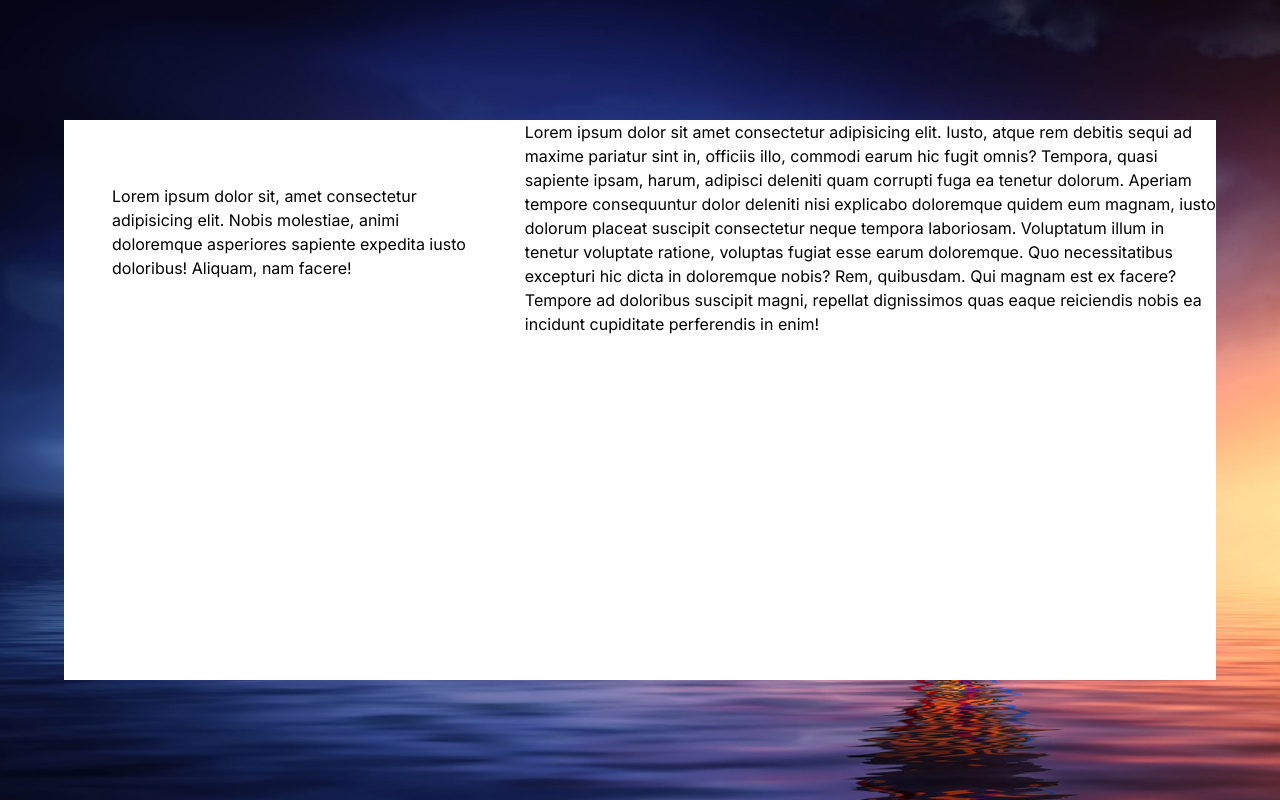
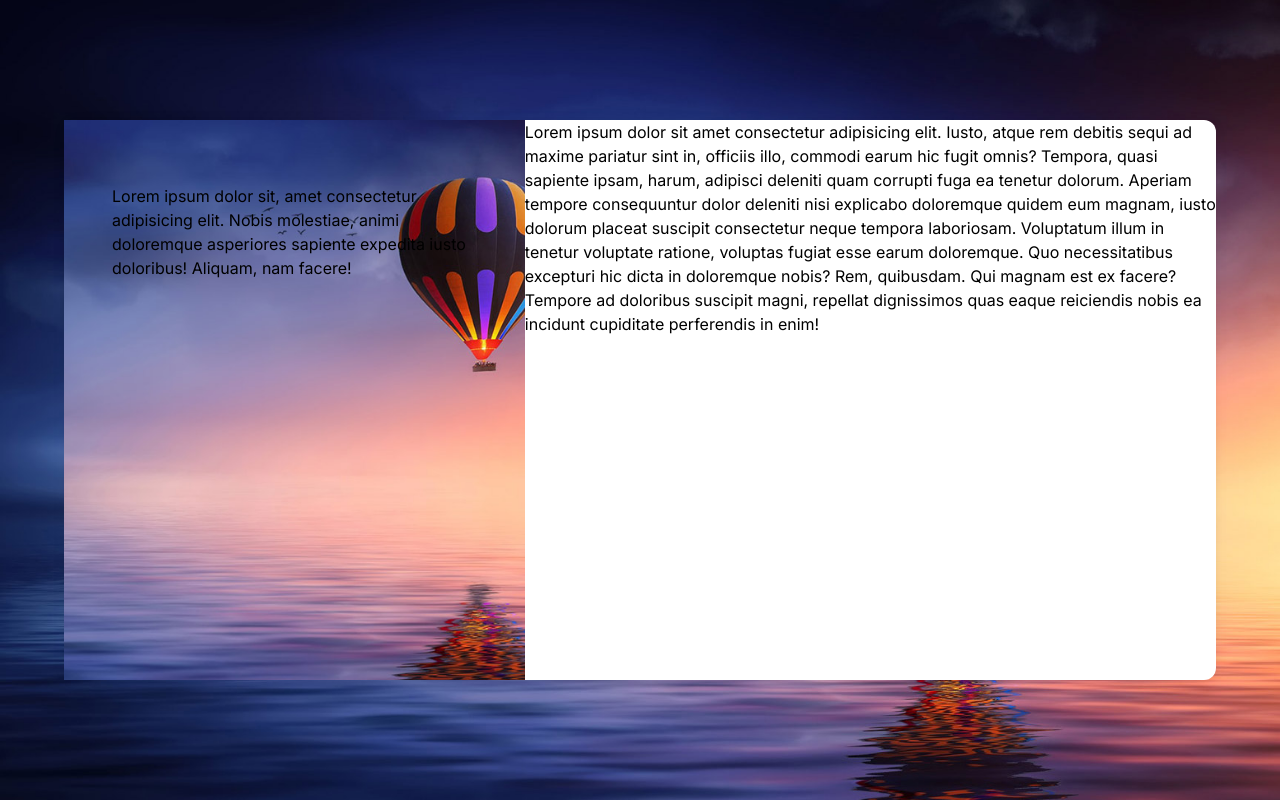
Before and after one commit to aryan7123/gogo-next, a Next.js app: page /login in a window 1280 px wide. Built offline with nearby package versions, Linux system fonts and the light colour scheme.

Commit message:
writing some custom css for login page

```diff
--- a/src/app/globals.css
+++ b/src/app/globals.css
@@ -1,7 +1,6 @@
 @tailwind base;
 @tailwind components;
 @tailwind utilities;
-
 
 * {
   margin: 0;
@@ -20,3 +19,15 @@ html, body {
   background-repeat: no-repeat;
   background-position: center;
 }
+
+.form-card {
+  box-shadow: 0 1px 15px rgba(0, 0, 0, .04), 0 1px 6px rgba(0, 0, 0, .04);
+  border-radius: .75rem;
+}
+
+.image-side {
+  background-image: url(/images/balloon.ce8d76b9.jpg);
+  background-size: cover;
+  background-repeat: no-repeat;
+  background-position: top;
+}
```
